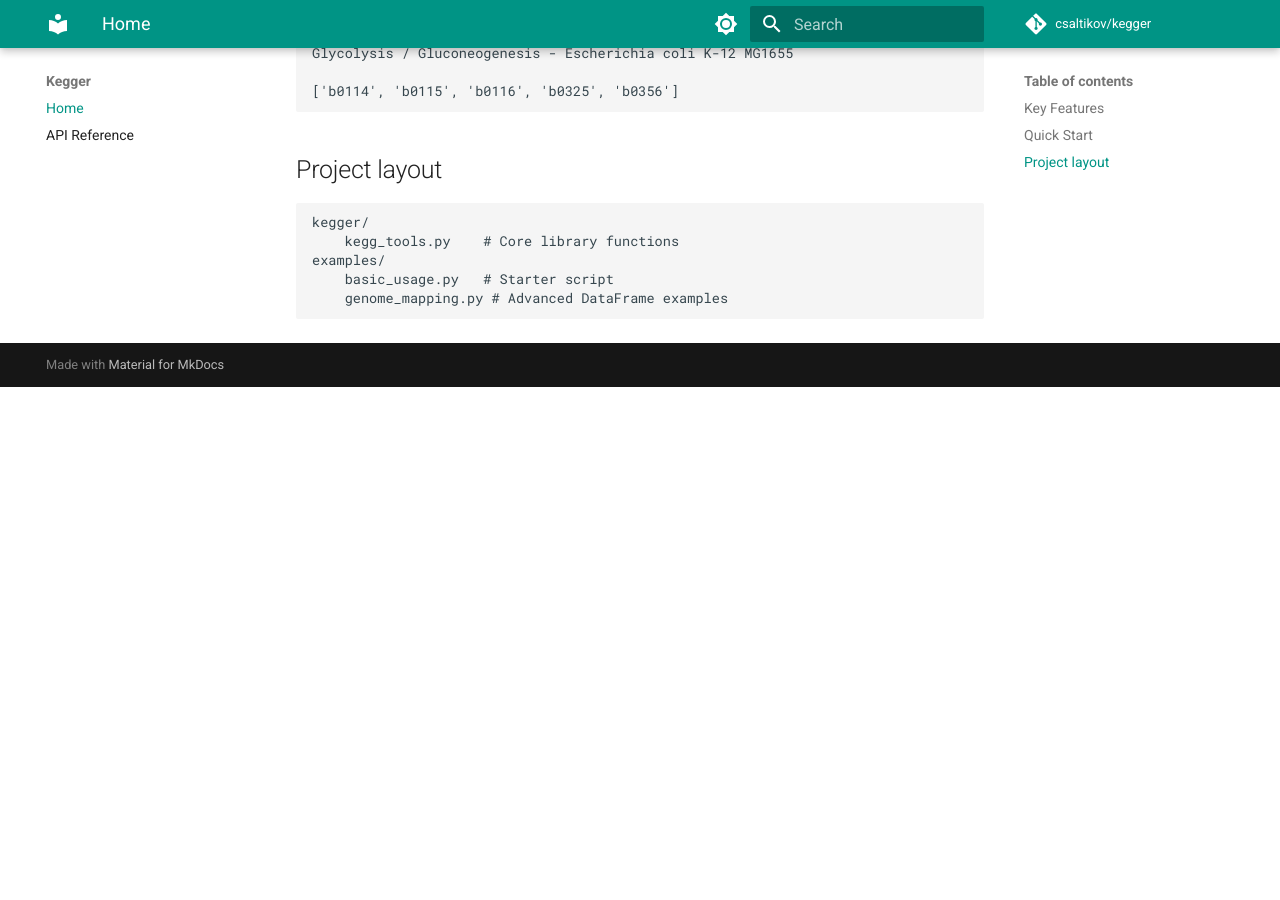
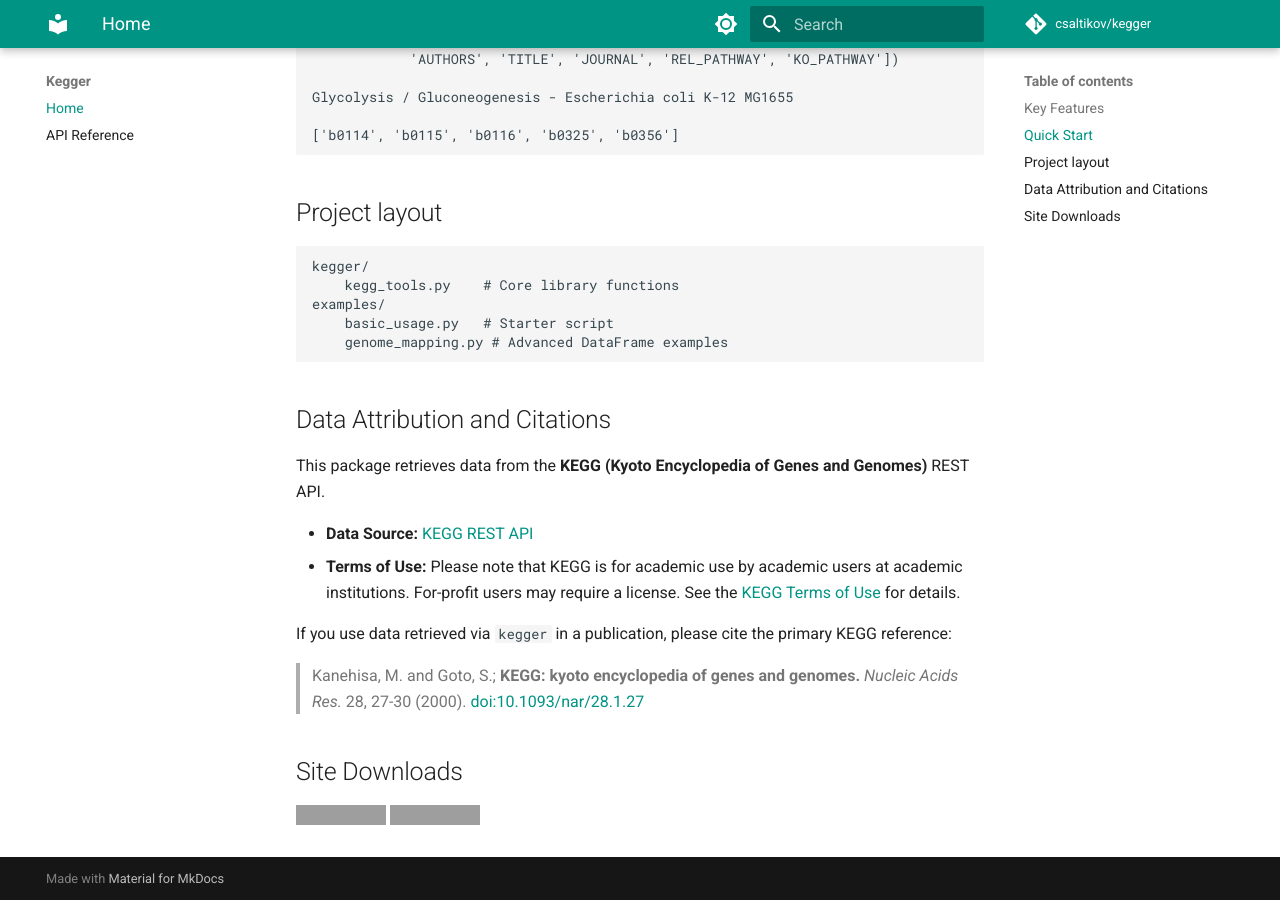
Before and after one commit to csaltikov/kegger, an MkDocs documentation site: the page built from docs/index.md, in a window 1280 px wide and 900 px high, scrolled down 1024 px. Built offline with MkDocs 1.6.1 and Material for MkDocs 9.7.7, drawn with Linux system fonts in a browser that asks for light colours; comment, search, counter and statistics services are not loaded; before the commit the page ends 1411 px from its top, so only the background shows below that; grey boxes are pictures that could not be loaded.

Commit message:
Update index.md

```diff
--- a/docs/index.md
+++ b/docs/index.md
@@ -47,3 +48,18 @@
     examples/
         basic_usage.py   # Starter script
         genome_mapping.py # Advanced DataFrame examples
+
+## Data Attribution and Citations
+
+This package retrieves data from the **KEGG (Kyoto Encyclopedia of Genes and Genomes)** REST API.
+
+* **Data Source:** [KEGG REST API](https://www.kegg.jp/kegg/rest/keggapi.html)
+* **Terms of Use:** Please note that KEGG is for academic use by academic users at academic institutions. For-profit users may require a license. See the [KEGG Terms of Use](https://www.kegg.jp/kegg/legal.html) for details.
+
+If you use data retrieved via `kegger` in a publication, please cite the primary KEGG reference:
+
+> Kanehisa, M. and Goto, S.; **KEGG: kyoto encyclopedia of genes and genomes.** *Nucleic Acids Res.* 28, 27-30 (2000). [doi:10.1093/nar/28.1.27](https://doi.org/10.1093/nar/28.1.27)
+
+## Site Downloads
+[![Downloads](https://static.pepy.tech/badge/kegger/month)](https://pepy.tech/project/kegger)
+[![Total Downloads](https://static.pepy.tech/badge/kegger)](https://pepy.tech/project/kegger)
```
Also changed, not shown: other parts of docs/index.md (+1 -0 lines).
